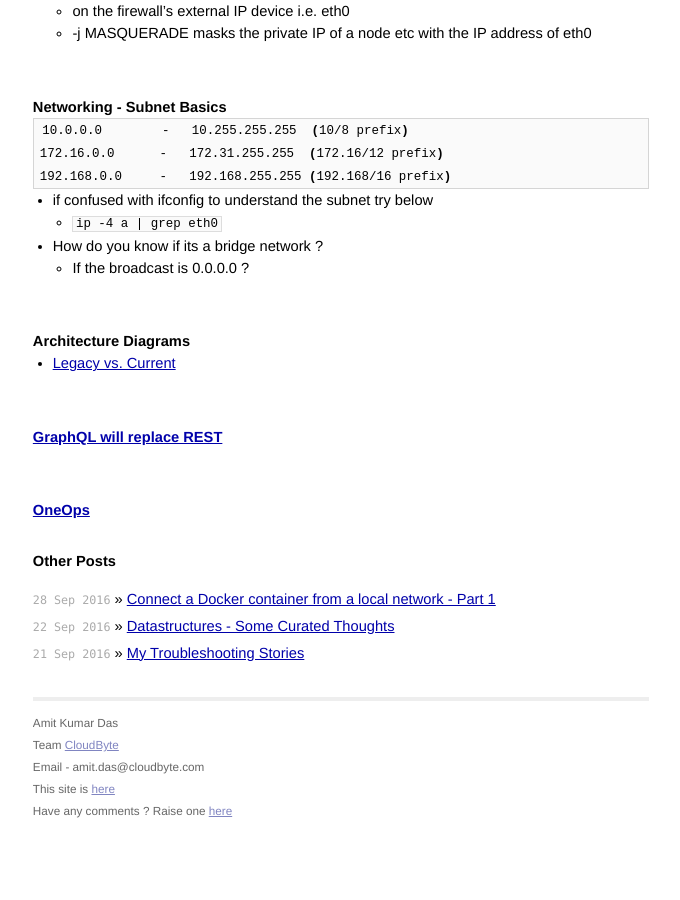
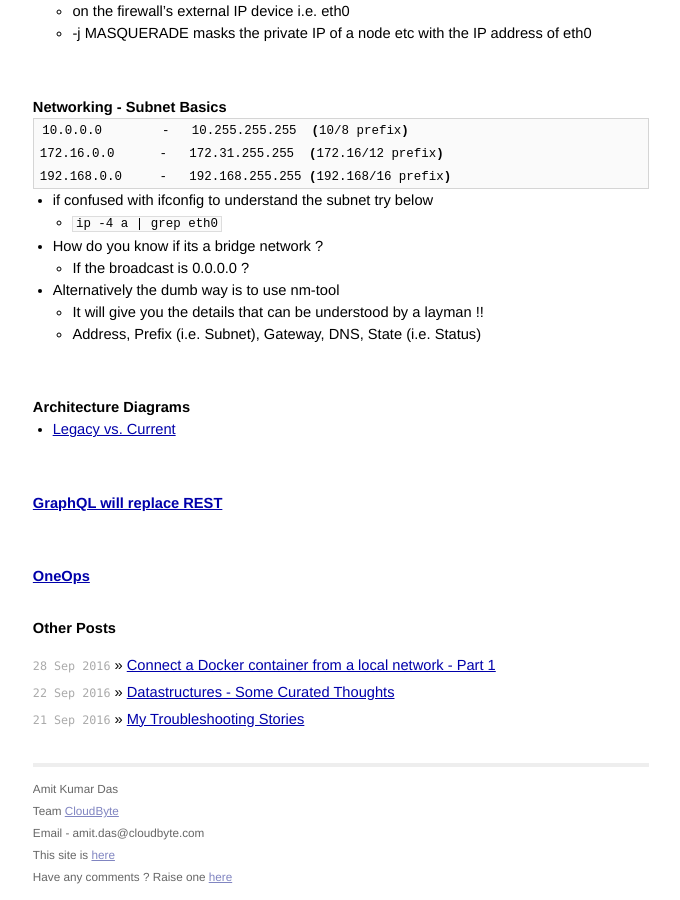
Before and after one commit to AmitKumarDas/amitkumardas.github.io, a Jekyll site: the page built from _posts/2016-10-06-My Tracked Learnings.md, in a window 1280 px wide and 900 px high, scrolled down 5215 px. Shown: the whole window, without its empty margins (299-979 px from the left). Built offline with Jekyll 4.4.1, drawn with Linux system fonts in a browser that asks for light colours; before the commit the page ends 6049 px from its top, so only the background shows below that.

Commit message:
Update 2016-10-06-My Tracked Learnings.md

```diff
--- a/_posts/2016-10-06-My Tracked Learnings.md
+++ b/_posts/2016-10-06-My Tracked Learnings.md
@@ -273,6 +273,9 @@ solutioning part.
   - `ip -4 a | grep eth0`
 - How do you know if its a bridge network ?
   - If the broadcast is 0.0.0.0 ?
+- Alternatively the dumb way is to use nm-tool
+  - It will give you the details that can be understood by a layman !!
+  - Address, Prefix (i.e. Subnet), Gateway, DNS, State (i.e. Status)
 
 <br />
 
```
